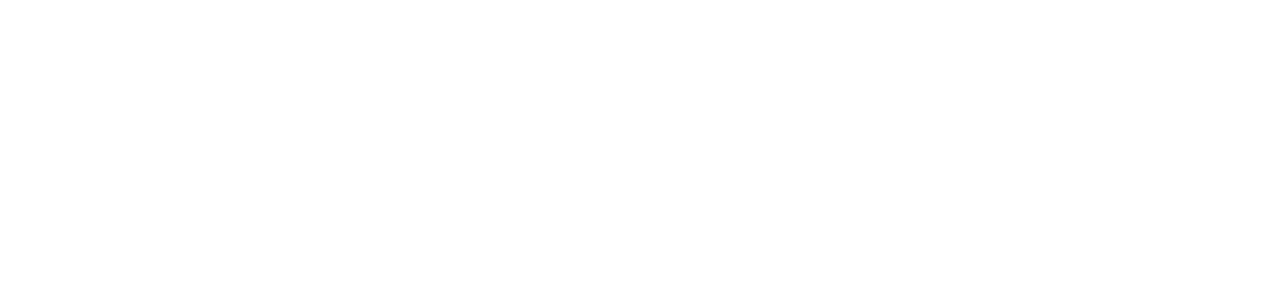
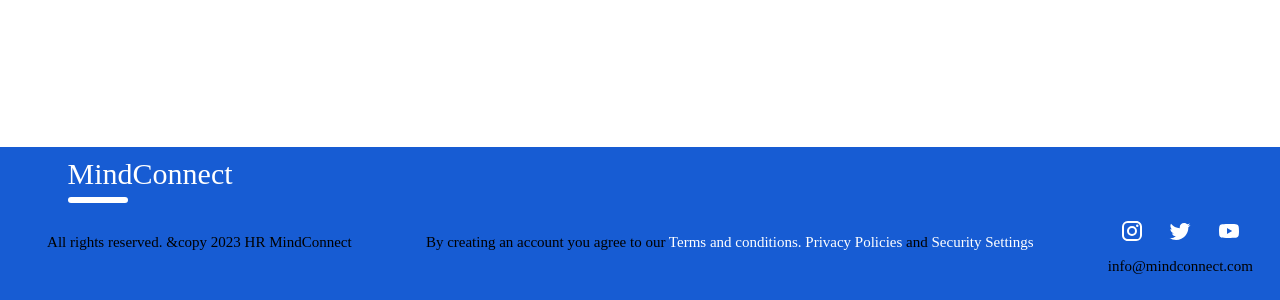
Before and after one commit to jezes70/live-project, a React (Vite) app: page / in a window 1280 px wide. Before the commit this address had no page. Shown: the part 500-800 px from the top of the page. Built offline with nearby package versions, Linux system fonts and the light colour scheme.

Commit message:
Footer init commit

```diff
--- a/src/App.tsx
+++ b/src/App.tsx
@@ -3,6 +3,7 @@ import {Container, Button, Title, Count} from './style'
 import MyComponent from './Context/Context';
 import {Route, Routes, BrowserRouter as Router} from 'react-router-dom';
 import ResetPassword from './page/ResetPassword/ResetPassword';
+import { LandingPage } from './page/LandingPage/LandingPage';
 
 function App() {
 
@@ -10,6 +11,7 @@ function App() {
     <>
     <Router>
       <Routes>
+      <Route element = {<LandingPage/>} path="/"/>
         <Route element = {<ResetPassword/>} path="/reset-password"/>
       </Routes>
     </Router>
--- a/src/main.tsx
+++ b/src/main.tsx
@@ -1,7 +1,7 @@
 import React from 'react'
 import ReactDOM from 'react-dom/client'
 import App from './App'
-import './index.css'
+
 
 ReactDOM.createRoot(document.getElementById('root') as HTMLElement).render(
   <React.StrictMode>
--- a/src/page/LandingPage/LandingPage.tsx
+++ b/src/page/LandingPage/LandingPage.tsx
@@ -1,7 +1,10 @@
 import React from 'react'
+import Footer from './footer/footer'
 
 export const LandingPage = () => {
   return (
-    <div>LandingPage</div>
+    <div>
+      <Footer />
+    </div>
   )
 }
--- a/src/page/LandingPage/footer/footer.css
+++ b/src/page/LandingPage/footer/footer.css
@@ -1,62 +1,22 @@
-@import url('https://fonts.googleapis.com/css2?family=Inter&display=swap');
-
-.footer {
-  position: fixed;
-  bottom: 0;
-  left: 0;
-  width: 100%;
-  display: flex;
-  flex-wrap: wrap;
-  justify-content: space-between;
-  align-items: center;
-  padding: 40px;
-  background-color: blue;
-  color: #fff;
-  gap: 20px; /* set gap between div elements */
+html {
+  margin: 0;
+  padding: 0;
 }
 
-.sb_footer-links {
-  display: flex;
-  flex-wrap: wrap;
-  justify-content: space-between;
-  align-items: flex-start;
-  flex-direction: row;
-  text-align: left;
-  margin-bottom: 2rem;
-  width: 100%;
+body {
+  margin: 0;
+  padding: 0;
 }
 
-.sb_footer-below {
-  display: flex;
-  flex-direction: row;
-  flex-wrap: wrap;
-  justify-content: space-between;
-  margin-top: 0.2rem;
+.container {
   width: 100%;
+  padding: 10px;
+  background-color: #175CD3;
+  position: fixed;
+  bottom: 0
 }
 
-.sb_footer-below p {
-  margin: 0;
-  padding-right: 60px;
-  text-align: center;
-  flex: 1;
-}
-
-.sb_footer-below svg {
-  margin-right: 10px;
-}
-
-.sb_footer-email {
-  display: flex;
-  align-items: center;
-}
-
-.sb_footer-email p {
-  margin: 0;
-  margin-left: 10px;
-}
-
-.footer-span {
+.line {
     background-color: white;
     width: 60px;
     border-radius: 10px;
@@ -65,10 +25,40 @@
     margin-top: -4px;
 }
 
-.footer-logo {
-    font-family: 'Inter', sans-serif;
-    padding-bottom: 4px;
-    display: block;
-    font-size: 20px;
-    font-weight: 400;
+
+.mind-connect {
+  width: 91%;
+  margin: 0 auto;
+  display: flex;
+  flex-direction: column;
 }
+
+.mindconnect-title {
+  color: white;
+  font-size: 30px;
+  padding-bottom: 10px;
+}
+
+.footer {
+  width: 100%;
+  display: flex;
+  justify-content: space-around;
+}
+
+.sub {
+  color: white;
+}
+
+.text {
+  font-size: 15px;
+}
+
+.icon-real {
+  display: flex;
+  justify-content: space-around;
+}
+
+.social-media {
+  color: white;
+  font-size: 7px;
+}
--- a/src/page/LandingPage/footer/footer.tsx
+++ b/src/page/LandingPage/footer/footer.tsx
@@ -1,34 +1,30 @@
 import React from "react";
 import "./footer.css";
-import InstagramIcon from '@mui/icons-material/Instagram';
-import TwitterIcon from '@mui/icons-material/Twitter';
-import YouTubeIcon from '@mui/icons-material/YouTube';
+import InstagramIcon from "@mui/icons-material/Instagram";
+import TwitterIcon from "@mui/icons-material/Twitter";
+import YouTubeIcon from "@mui/icons-material/YouTube";
 
-const Footer: React.FC = () => {
+const Footer = () => {
   return (
-    <div className="footer">
-      <div className="sb_footer-links">
-        <div className="sb_footer section_padding">
-          <div className="sb_footer-links-div">
-            <span className="footer-logo">MindConnect</span>
-            <span className="footer-span"></span>
+    <div className="container">
+       <div className="mind-connect">
+        <span className="mindconnect-title">MindConnect</span>
+        <p className="line"></p>
+      </div>
+      <div className="footer">
+        <div className="all-rights">
+          <p className="text">All rights reserved. &copy 2023 HR MindConnect</p>
+        </div>
+        <div className="all-rights">
+          <p className="text">By creating an account you agree to our <span className="sub">Terms and conditions. Privacy Policies </span> and <span className="sub">Security Settings</span></p>
+        </div>
+        <div className="icons">
+          <div className="icon-real">
+            <InstagramIcon className="social-media" />
+            <TwitterIcon className="social-media" />
+            <YouTubeIcon className="social-media" />
           </div>
-          <div className="sb_footer-below">
-            <p className="sb_footer-rights">
-              All rights reserved. &copy;2023 HR MindConnect.
-            </p>
-            <div>
-              <p>
-                By creating an account you agree to our Terms and Conditions, Privacy Policies, and Security Settings.
-              </p>
-            </div>
-            <div className="sb_footer-links-div">
-              <InstagramIcon />
-              <TwitterIcon />
-              <YouTubeIcon />
-              <p className="sb_footer-email">info@mindconnect.com</p>
-            </div>
-          </div>
+        <p className="text">info@mindconnect.com</p>
         </div>
       </div>
     </div>
```
